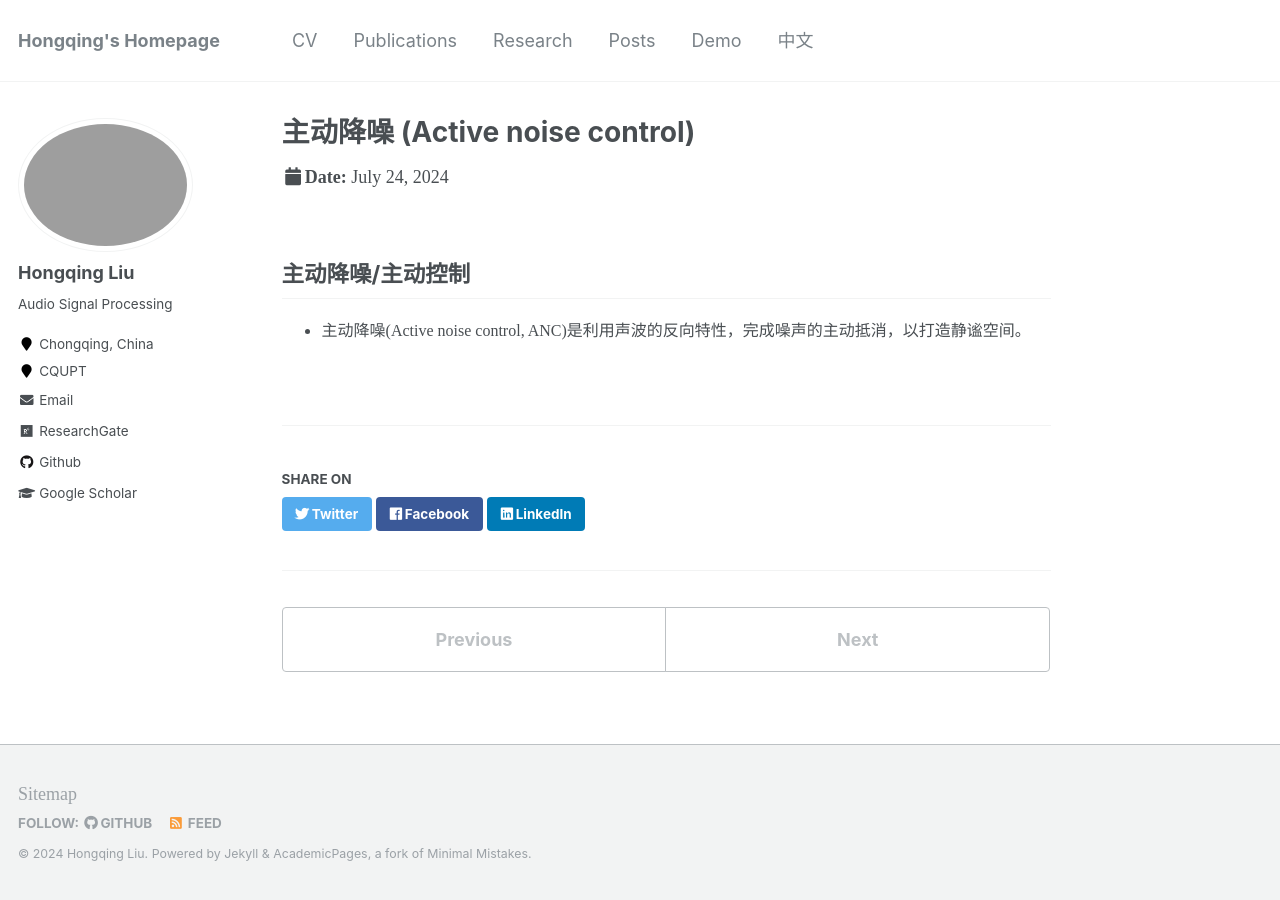
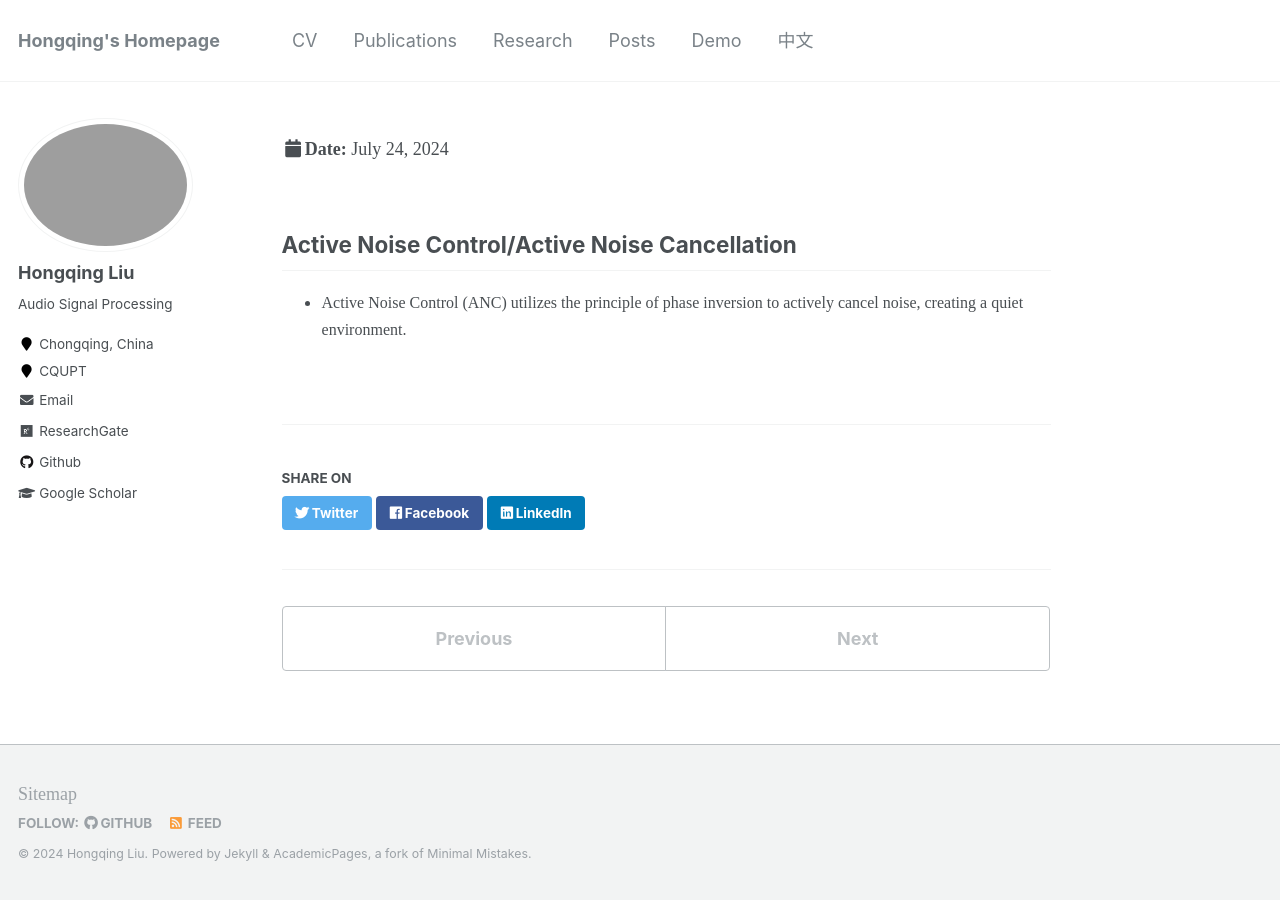
Before and after one commit to hong-qing-liu/english-hong-qing-liu.github.io, a Jekyll site: the page built from _talks/ANC.md, in a window 1280 px wide. Built offline with Jekyll 4.4.1, drawn with Linux system fonts in a browser that asks for light colours.

Commit message:
Update ANC.md

```diff
--- a/_talks/ANC.md
+++ b/_talks/ANC.md
@@ -1,9 +1,9 @@
 ---
-title: "主动降噪 (Active noise control)"
+title: "Active noise control
 collection: talks
 type: "Talk"
 permalink: /talks/ANC
 ---
 
-##  主动降噪/主动控制
-- <font size=3> 主动降噪(Active noise control, ANC)是利用声波的反向特性，完成噪声的主动抵消，以打造静谧空间。</font>
+##  Active Noise Control/Active Noise Cancellation
+- <font size=3> Active Noise Control (ANC) utilizes the principle of phase inversion to actively cancel noise, creating a quiet environment.</font>
```
